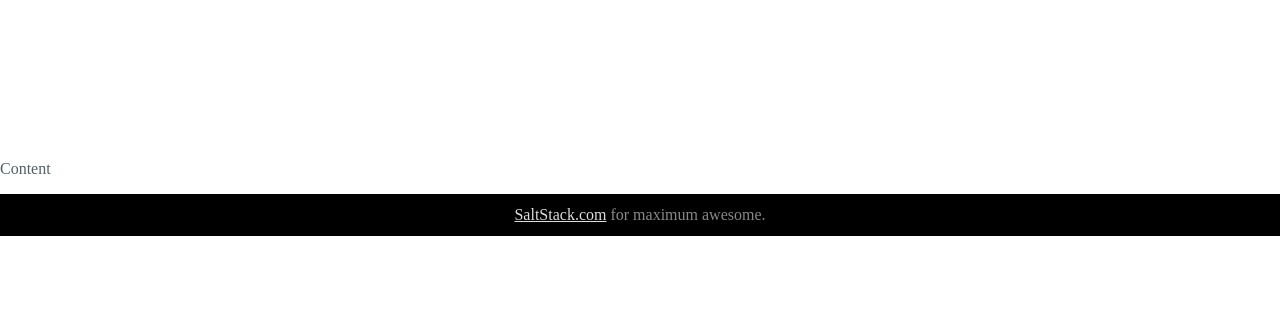
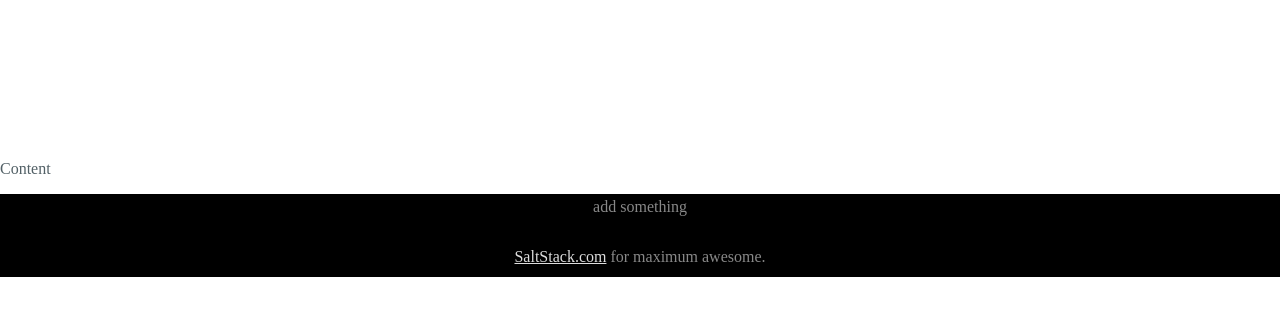
Before and after one commit to iapilgrim/django-tutorial, a Django app: template templates/base.html in a window 1280 px wide. Shown: the part 238-554 px from the top of the page. Run offline with Django 3.2, Linux system fonts and the light colour scheme; the template is opened without the code that fills it, so the values that code supplies are empty; parts of the project's set-up code (start-up, migrations or seed data) failed here and were passed over.

Commit message:
Update base.html
check git.latest from saltcal

```diff
--- a/templates/base.html
+++ b/templates/base.html
@@ -37,6 +37,7 @@
     </div>
 
     <div class="footer">
+        <p>add something</p>
         <p class="l-box">
         <a href="http://saltstack.com/community">SaltStack.com</a> for maximum awesome.
         </p>
```
